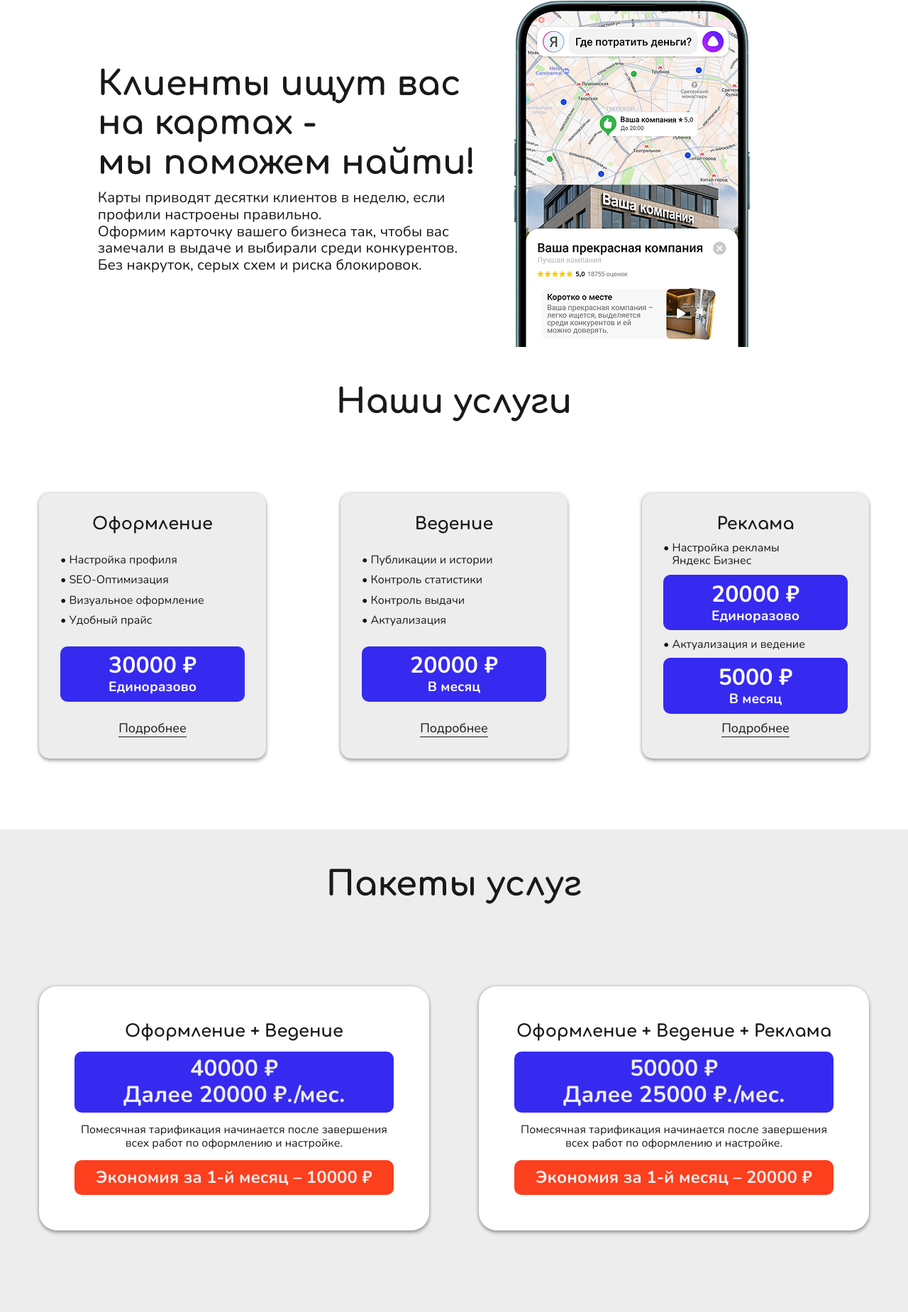
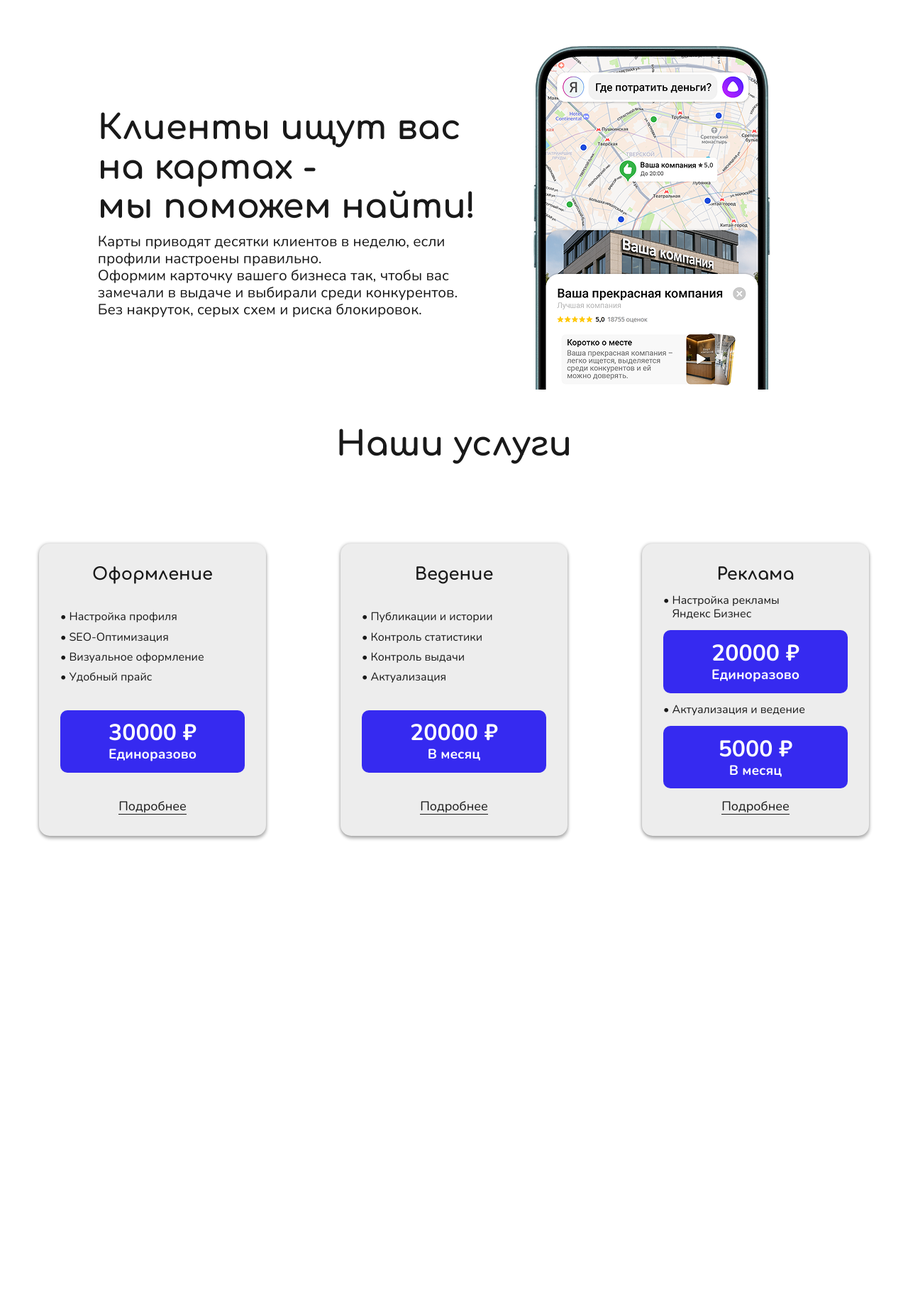
Before and after one commit to DemiurgBased/PD-Studio, a website built with Vite: page src/index.html in a window 1280 px wide. Shown: the part 178-2027 px from the top of the page at 71% size. After the commit the page ends 1467 px from the top, so only its background shows below. Built offline with nearby package versions, Linux system fonts and the light colour scheme.

Commit message:
added adaptive on fullHD, 2k and 4k. Deleted combo-section (The client changed his mind). Added value-slider (only functional, without content).

```diff
--- a/src/index.html
+++ b/src/index.html
@@ -6,6 +6,7 @@
   <meta name="viewport" content="width=device-width, initial-scale=1">
   <title>PD Studio</title>
   <link rel="stylesheet" href="./scss/main.scss">
+  <link rel="stylesheet" href="https://cdn.jsdelivr.net/npm/swiper@11/swiper-bundle.min.css" />
 </head>
 
 <body class="body">
@@ -116,8 +117,6 @@
       </div>
     </div>
   </section>
-  <!-------------------------------------------------------VALUE SECTION-------------------------------------------------------------------->
-
   <!-------------------------------------------------------PRICE SECTION-------------------------------------------------------------------->
   <section class="price">
     <div class="container">
@@ -177,37 +176,33 @@
       </div>
     </div>
   </section>
-  <!---------------------------------------------------------------COMBO SECTION--------------------------------------------------------------->
-  <section class="combo">
+  <!-- <section class="value">
     <div class="container">
-      <div class="combo__wrapper">
-        <div class="combo__title title">Пакеты услуг</div>
-        <div class="combo__cards">
-          <div class="combo-card shadow">
-            <div class="combo-card__title">Оформление + Ведение</div>
-            <div class="combo-card__price">
-              <p class="combo-card__price-top">40000 ₽</p>
-              <p class="combo-card__price-bot">Далее 20000 ₽./мес.</p>
-            </div>
-            <div class="combo-card__descr regular">Помесячная тарификация начинается после завершения всех работ по оформлению и настройке.</div>
-            <div class="combo-card__economy">Экономия за 1-й месяц – 10000 ₽</div>
+      <div class="value__wrapper">
+        <p class="value__title title">Зачем это бизнесу?</p>
+        <div class="swiper">
+          <div class="swiper-wrapper carousel__wrapper">
+            <div class="swiper-slide"><img src="./assets/images/gav.jpg" alt=""></div>
+            <div class="swiper-slide"><img src="./assets/images/gav.jpg" alt=""></div>
+            <div class="swiper-slide"><img src="./assets/images/gav.jpg" alt=""></div>
+            <div class="swiper-slide"><img src="./assets/images/gav.jpg" alt=""></div>
+            <div class="swiper-slide"><img src="./assets/images/gav.jpg" alt=""></div>
+            <div class="swiper-slide"><img src="./assets/images/gav.jpg" alt=""></div>
+            <div class="swiper-slide"><img src="./assets/images/gav.jpg" alt=""></div>
+            <div class="swiper-slide"><img src="./assets/images/gav.jpg" alt=""></div>
           </div>
-          <div class="combo-card shadow">
-            <div class="combo-card__title">Оформление + Ведение + Реклама</div>
-            <div class="combo-card__price">
-              <p class="combo-card__price-top">50000 ₽</p>
-              <p class="combo-card__price-bot">Далее 25000 ₽./мес.</p>
-            </div>
-            <div class="combo-card__descr regular">Помесячная тарификация начинается после завершения всех работ по оформлению и настройке.</div>
-            <div class="combo-card__economy">Экономия за 1-й месяц – 20000 ₽</div>
+          <div class="custom-nav">
+            <img src="./assets/images/left-arrow.png" class="swiper-button-prev-custom" alt="Prev">
+            <img src="./assets/images/right-arrow.png" class="swiper-button-next-custom" alt="Next">
           </div>
         </div>
       </div>
     </div>
-  </section>
+  </section> -->
   <script src="./js/burger.js"></script>
   <script src="./js/theme.js"></script>
   <script src="./js/carousel.js"></script>
+  <script src="https://cdn.jsdelivr.net/npm/swiper@11/swiper-bundle.min.js"></script>
 </body>
 
 </html>
--- a/src/js/carousel.js
+++ b/src/js/carousel.js
@@ -0,0 +1,12 @@
+document.addEventListener('DOMContentLoaded', () => {
+    new Swiper('.swiper', {
+        loop: true,
+        slidesPerView: 2,
+        centeredSlides: true,
+        spaceBetween: 5,
+        navigation: {
+            nextEl: '.swiper-button-next-custom',
+            prevEl: '.swiper-button-prev-custom',
+        },
+        });
+    });
--- a/src/scss/functional/carousel.scss
+++ b/src/scss/functional/carousel.scss
@@ -1,11 +1,55 @@
 .value {
-    height: 680px;
-    background: var(--light);
-    padding-top: 50px;
-    padding-bottom: 50px;
+    background: var(--white);
+    color: var(--dark);
     &__wrapper {
         display: flex;
-        justify-content: center;
+        position: relative;
         align-items: center;
+        flex-direction: column;
+        width: 100%;
+        height: 680px;
+    }
+    &__title {
+        margin-top: 50px;
+        margin-bottom: 50px;
     }
 }
+
+.carousel {
+    &__wrapper {
+        width: 1000px !important;
+    }
+}
+
+.swiper-slide-prev, .swiper-slide-next {
+  /* Стили для соседних слайдов */
+  opacity: 0.5;
+  scale: 0.8;
+  margin-left: -20px;
+  margin-right: -20px;
+}
+.swiper-slide {
+    transition: 0.3s !important;
+}
+
+.custom-nav {
+  position: absolute;
+  top: 50%;
+  width: 100%;
+  display: flex;
+  justify-content: space-between;
+  z-index: 10;
+}
+
+.swiper-button-prev-custom,
+.swiper-button-next-custom {
+  cursor: pointer;
+  width: 40px;  /* Размер ваших стрелок */
+  height: 40px;
+  transition: opacity 0.3s;
+}
+
+.swiper-button-prev-custom:hover,
+.swiper-button-next-custom:hover {
+  opacity: 0.8;
+}
--- a/src/scss/general.scss
+++ b/src/scss/general.scss
@@ -8,7 +8,18 @@ html * {
 }
 
 html {
-    font-size: 16px;
+    @include w3840 {
+        font-size: 22px;
+    }
+    @include w2560 {
+        font-size: 20px;
+    }
+    @include w1920 {
+        font-size: 18px;
+    }
+    @include w1440 {
+        font-size: 16px;
+    }
     @include w1200 {
         font-size: 14px;
     }
@@ -32,10 +43,26 @@ html {
 
 .container {
     width: 100%;
-    max-width: 1200px;
     margin: 0 auto;
     padding: 0 15px;
+    max-width: 1200px;
     box-sizing: border-box;
+    @include w3840 {
+        width: 1800px;
+        max-width: 1800px;
+    }
+    @include w2560 {
+        width: 1600px;
+        max-width: 1600px;
+    }
+    @include w1920 {
+        width: 1400px;
+        max-width: 1400px;
+    }
+    @include w1440 {
+        width: 1200px;
+    }
+
     @include w1200 {
         width: 1100px;
     }
--- a/src/scss/main.scss
+++ b/src/scss/main.scss
@@ -4,7 +4,6 @@
 @import './sections/header.scss';
 @import './sections/hero.scss';
 @import './sections/price.scss';
-@import './sections/combo.scss';
 @import './functional/burger.scss';
 @import './functional/theme.scss';
 @import './functional/carousel.scss';
--- a/src/scss/mixins/media.scss
+++ b/src/scss/mixins/media.scss
@@ -1,3 +1,19 @@
+
+@mixin w3840 {
+    @media (max-width: 3840px) {
+        @content;
+    }
+}
+@mixin w2560 {
+    @media (max-width: 2560px) {
+        @content;
+    }
+}
+@mixin w1920 {
+    @media (max-width: 1920px) {
+        @content;
+    }
+}
 @mixin w1440 {
     @media (max-width: 1440px) {
         @content;
--- a/src/scss/sections/combo.scss
+++ /dev/null
@@ -1,121 +0,0 @@
-.combo {
-    background: var(--light);
-    color: var(--dark);
-    &__wrapper {
-        display: flex;
-        justify-content: center;
-        align-items: center;
-        flex-direction: column;
-        width: 100%;
-        height: 680px;
-        @include w1100 {
-            height: 610px;
-        }
-        @include w992 {
-            height: 550px;
-        }
-        @include w850 {
-            height: 900px;
-        }
-    }
-    &__title {
-        margin-top: 50px;
-        @include w850 {
-            margin-bottom: 50px;
-        }
-    }
-    &__cards {
-        height: 100%;
-        width: 100%;
-        display: flex;
-        align-items: center;
-        justify-content: space-between;
-        @include w850 {
-            flex-direction: column;
-            gap: 25px;
-            margin-bottom: 50px;
-        }
-    }
-}
-.combo-card {
-    display: flex;
-    flex-direction: column;
-    align-items: center;
-    justify-content: space-between;
-    width: 47%;
-    height: 60%;
-    border-radius: 25px;
-    padding: 50px;
-    background: var(--white);
-    @include w1100 {
-        border-radius: 15px;
-        padding: 30px;
-    }
-    @include w850 {
-        height: 45%;
-        width: 65%;
-    }
-    @include w670 {
-        width: 80%;
-    }
-    @include w576 {
-        width: 90%;
-    }
-    @include w475 {
-        width: 100%;
-        padding: 18px;
-        border-radius: 9px;
-    }
-    &__title {
-        font-family: 'Comfortaa', sans-serif !important;
-        font-size: 1.5rem;
-        @include w992 {
-            font-size: 1.4rem;
-        }
-        @include w850 {
-            font-size: 1.5rem;
-        }
-        @include w475  {
-            text-align: center;
-        }
-    }
-    &__price {
-        display: flex;
-        flex-direction: column;
-        align-items: center;
-        justify-content: center;
-        border-radius: 10px;
-        padding: 10px;
-        width: 100%;
-        height: 35%;
-        background: var(--blue);
-        font-family: 'NunitoBold', sans-serif !important;
-        font-size: 2rem;
-        color: #ededed;
-        @include w380 {
-            height: 25%;
-        }
-    }
-    &__descr {
-        text-align: center;
-
-    }
-    &__economy {
-        display: flex;
-        flex-direction: column;
-        align-items: center;
-        justify-content: center;
-        border-radius: 10px;
-        padding: 10px;
-        width: 100%;
-        height: 20%;
-        background: var(--red);
-        font-family: 'NunitoBold', sans-serif !important;
-        font-size: 1.5rem;
-        color: #ededed;
-        @include w380 {
-            height: 25%;
-            text-align: center;
-        }
-    }
-}
--- a/src/scss/sections/hero.scss
+++ b/src/scss/sections/hero.scss
@@ -6,6 +6,15 @@
         justify-content: center;
         align-items: end;
         color: var(--dark);
+        @include w3840 {
+            height: 740px;
+        }
+        @include w2560 {
+            height: 680px;
+        }
+        @include w1920 {
+            height: 640px;
+        }
         @include w1100 {
             height: 540px;
         }
@@ -46,11 +55,26 @@
         }
     }
     &__text {
-        width: 46%;
         display: flex;
         align-items: center;
         flex-direction: column;
-        gap: 10px;
+        justify-content: end;
+        @include w3840 {
+            width: 50%;
+            gap: 20px;
+        }
+        @include w2560 {
+            width: 45%;
+            gap: 20px;
+        }
+        @include w1920 {
+            width: 45%;
+            gap: 15px;
+        }
+        @include w1440 {
+            width: 46%;
+            gap: 10px;
+        }
         @include w992 {
             width: 50%;
             gap: 15px;
@@ -73,7 +97,20 @@
     }
     &__img {
         margin-bottom: -4px;
-        width: 39%;
+        display: flex;
+        justify-content: center;
+        @include w3840 {
+            width: 30%;
+        }
+        @include w2560 {
+            width: 33%;
+        }
+        @include w1920 {
+            width: 36%;
+        }
+        @include w1440 {
+            width: 39%;
+        }
         @include w850 {
             width: 60%;
             margin-left: 30px;
@@ -85,4 +122,18 @@
             width: 80%;
         }
     }
+    &__img img {
+        @include w3840 {
+            width: 550px;
+        }
+        @include w2560 {
+            width: 500px;
+        }
+        @include w1920 {
+            width: 450px;
+        }
+        @include w1440 {
+            width: 400px;
+        }
+    }
 }
--- a/src/scss/sections/price.scss
+++ b/src/scss/sections/price.scss
@@ -8,6 +8,15 @@
         flex-direction: column;
         width: 100%;
         height: 680px;
+        @include w3840 {
+            height: 840px;
+        }
+        @include w2560 {
+            height: 780px;
+        }
+        @include w1920 {
+            height: 740px;
+        }
         @include w1100 {
             height: 610px;
         }
```
Also changed, not shown: src/assets/images/gav.jpg (added).
